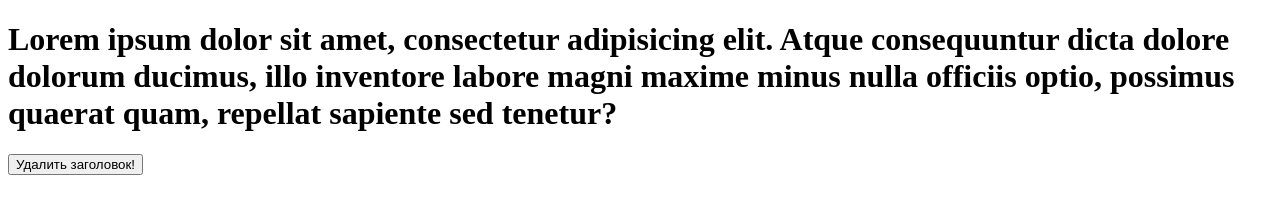
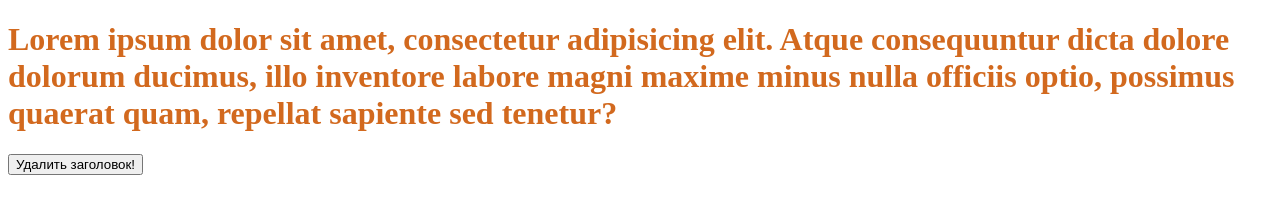
Before and after one commit to WtCtt/testgit, a plain HTML site: page index.html in a window 1280 px wide. Drawn offline with Linux system fonts and the light colour scheme.

Commit message:
addet styles

```diff
--- a/index.html
+++ b/index.html
@@ -6,8 +6,10 @@
           content="width=device-width, user-scalable=no, initial-scale=1.0, maximum-scale=1.0, minimum-scale=1.0">
     <meta http-equiv="X-UA-Compatible" content="ie=edge">
     <title>Document</title>
+    <link rel="stylesheet" href="style.css">
 </head>
 <body>
+
 <h1>
     Lorem ipsum dolor sit amet, consectetur adipisicing elit. Atque consequuntur dicta dolore dolorum ducimus, illo inventore labore magni maxime minus nulla officiis optio, possimus quaerat quam, repellat sapiente sed tenetur?
 </h1>
--- /dev/null
+++ b/style.css
@@ -0,0 +1,3 @@
+h1 {
+    color: chocolate;
+}
```
